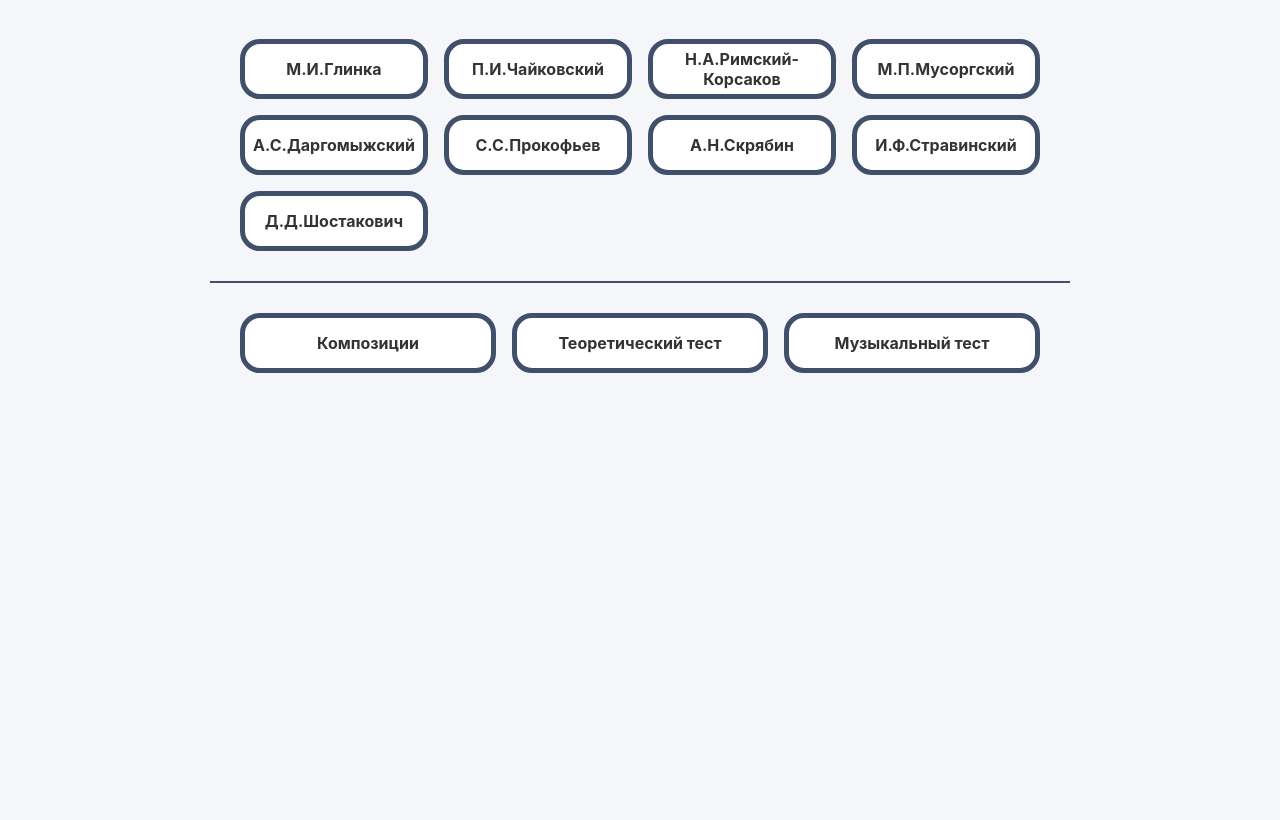
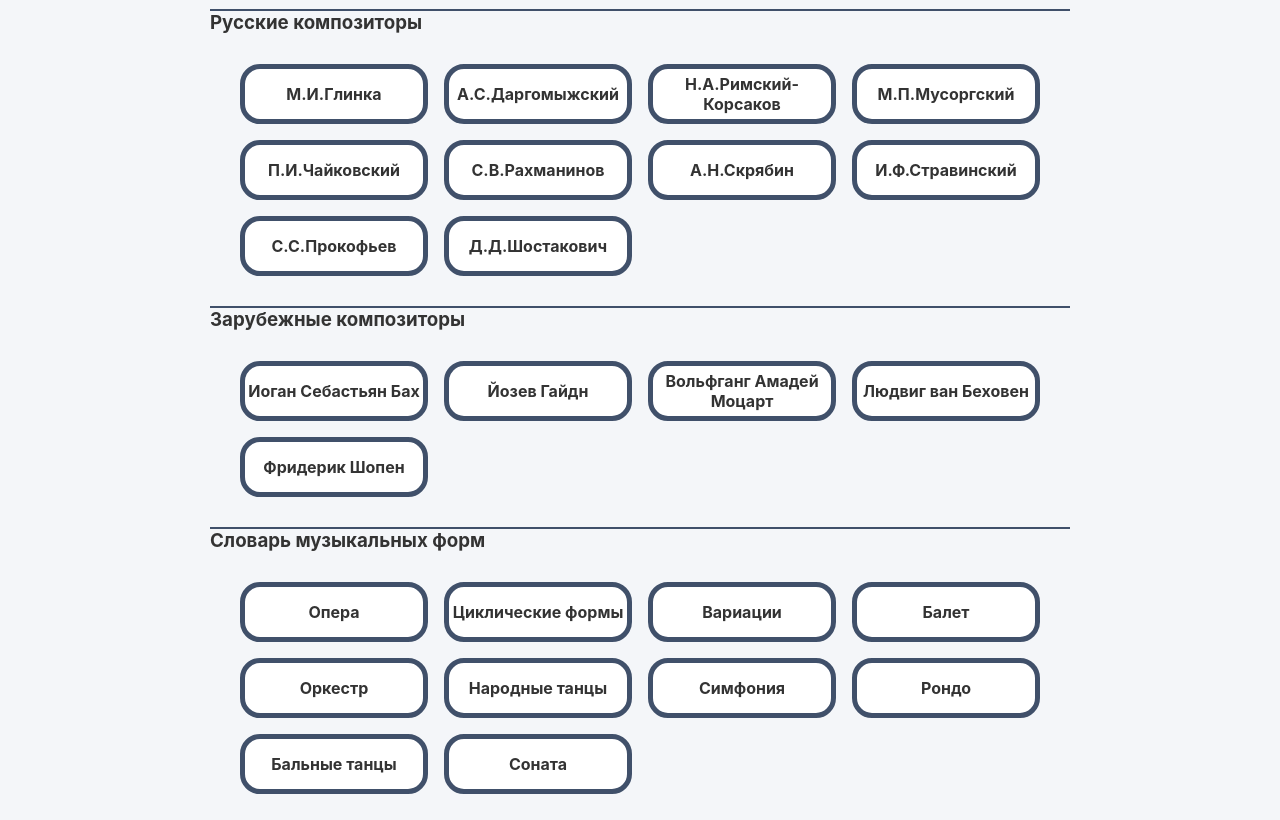
Before and after one commit to anastasiaahmedova777-commits/imk-site, a plain HTML site: page index.html in a window 1280 px wide. Shown: the part 132-952 px from the top of the page. Before the commit the page ends 800 px from the top, so only its background shows below. Drawn offline with Linux system fonts and the light colour scheme.

Commit message:
+ разделы

```diff
--- a/index.html
+++ b/index.html
@@ -15,15 +15,17 @@
     </div>
     <main>
       <h1>Разделы</h1>
+      <hr>
+      <h3>Русские композиторы</h3>
       <div class="knopki">
         <a
           href="Глинка.html"
           target="_blank"
           ><div>М.И.Глинка</div></a>
         <a
-          href="Чайковский.html"
+          href="Даргомыжский.html"
           target="_blank"
-          >П.И.Чайковский</a>
+          >А.С.Даргомыжский</a>
         <a
           href="Римский-Корсаков.html"
           target="_blank"
@@ -33,13 +35,13 @@
           target="_blank"
           >М.П.Мусоргский</a>
         <a
-          href="Даргомыжский.html"
+          href="Чайковский.html"
           target="_blank"
-          >А.С.Даргомыжский</a>
+          >П.И.Чайковский</a>
         <a
           href="#"
           target="_blank"
-          >С.С.Прокофьев</a>
+          >С.В.Рахманинов</a>
         <a
           href="#"
           target="_blank"
@@ -51,9 +53,82 @@
         <a
           href="#"
           target="_blank"
+          >С.С.Прокофьев</a>
+        <a
+          href="#"
+          target="_blank"
           >Д.Д.Шостакович</a>
       </div>
         <hr>
+        <h3>Зарубежные композиторы</h3>
+        <div class ="knopki">
+          <a
+          href="#"
+          target="_blank"
+          >Иоган Себастьян Бах</a>
+           <a
+          href="#"
+          target="_blank"
+          >Йозев Гайдн</a>
+           <a
+          href="#"
+          target="_blank"
+          >Вольфганг Амадей Моцарт</a>
+           <a
+          href="#"
+          target="_blank"
+          >Людвиг ван Беховен</a>
+           <a
+          href="#"
+          target="_blank"
+          >Фридерик Шопен</a>
+        </div>
+        <hr>
+        <h3>Словарь музыкальных форм</h3>
+        <div class ="knopki">
+        <a
+          href="#"
+          target="_blank"
+          >Опера</a>
+        <a
+          href="#"
+          target="_blank"
+          >Циклические формы</a>
+        <a
+          href="#"
+          target="_blank"
+          >Вариации</a>
+        <a
+          href="#"
+          target="_blank"
+          >Балет</a>
+        <a
+          href="#"
+          target="_blank"
+          >Оркестр</a>
+        <a
+          href="#"
+          target="_blank"
+          >Народные танцы</a>
+        <a
+          href="#"
+          target="_blank"
+          >Симфония</a>
+        <a
+          href="#"
+          target="_blank"
+          >Рондо</a>
+        <a
+          href="#"
+          target="_blank"
+          >Бальные танцы</a>
+         <a
+          href="#"
+          target="_blank"
+          >Соната</a>
+        </div>
+          <hr>
+          <h3>Композиции для викторины и тесты</h3>
         <div class ="knopki">
           <a
             href="Композиции.html"
--- a/lihno_glavnaya.css
+++ b/lihno_glavnaya.css
@@ -23,3 +23,6 @@
 hr{
    border: 1px solid #40506a;
 }
+h3 {
+  text-align: left;
+}
```
Lines whose indentation alone changed are shown as unchanged.
